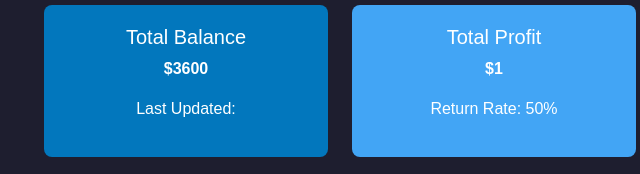
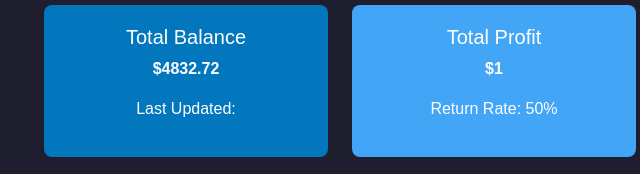
Before and after one commit to stifler4/appgcicuniversaloption.com, a plain HTML site: page dashboard.html in a window 1280 px wide. Shown: the part 592-766 px from the top of the page, 146-786 px from the left. Drawn offline with nearby package versions, Linux system fonts and the light colour scheme; sample sign-in values are in the browser's storage.

Commit message:
Update dashboard.html

```diff
--- a/dashboard.html
+++ b/dashboard.html
@@ -197,7 +197,7 @@
             <div class="col-12 col-sm-6 col-md-4">
                 <div class="dashboard-card balance-card">
                     <h5>Total Balance</h5>
-                    <p id="totalBalance"><strong>$3600</strong></p>
+                    <p id="totalBalance"><strong>$4832.72</strong></p>
                     <p>Last Updated: <span id="usDate"></span></p>
                     <p> <span id="usDateTotal"></span></p>
 
```
